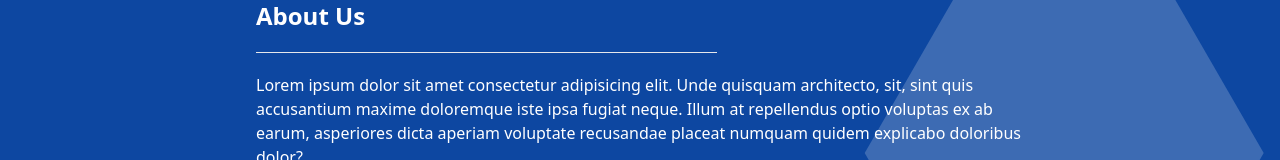
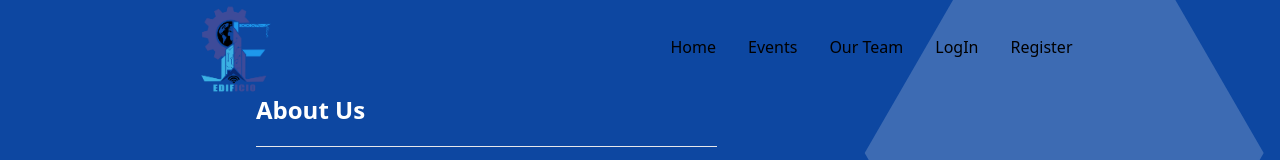
Before and after one commit to jason-dan-iel/Edificio-Website, a React (Vite) app in the folder client/: page / in a window 1280 px wide. Shown: the top 160 px of the page. Built offline with nearby package versions, Linux system fonts and the light colour scheme.

Commit message:
done with the navbar

```diff
--- /dev/null
+++ b/client/src/components/navbar.jsx
@@ -0,0 +1,23 @@
+import React from "react";
+import logo from '../assets/EdificioLogo.png'
+
+export default function Navbar(){
+    return(
+        <nav className="h-1/6">
+            <ul className="flex justify-around items-center">
+                <section>
+                    <img src={logo} alt="" className="h-full w-20"/>
+                </section>
+                <section>
+                    <ul className="flex items-center">
+                        <li className="px-4 active:text-blue-400">Home</li>
+                        <li className="px-4">Events</li>
+                        <li className="px-4">Our Team</li>
+                        <li className="px-4">LogIn</li>
+                        <li className="px-4">Register</li>
+                    </ul>
+                </section>
+            </ul>
+        </nav>
+    )
+}
--- a/client/src/pages/Home.jsx
+++ b/client/src/pages/Home.jsx
@@ -2,10 +2,12 @@ import React from "react";
 import AboutUs from "../components/aboutus";
 import EventSection from "../components/eventSection";
 import Footer from "../components/footer";
+import Navbar from "../components/Navbar";
 
 export default function Home(){
     return (
         <main>
+            <Navbar />
             <AboutUs />
             <EventSection />
             <Footer />
```
Also changed, not shown: client/src/assets/EdificioLogo.png (added).
